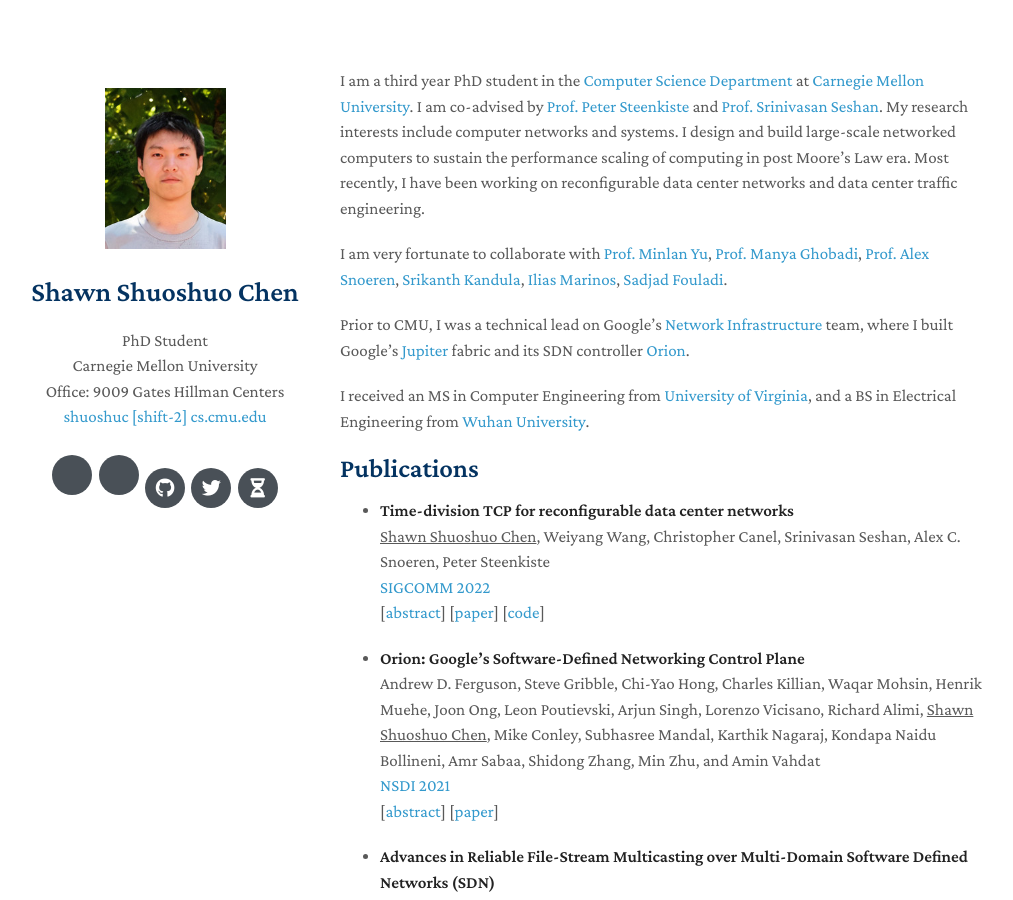
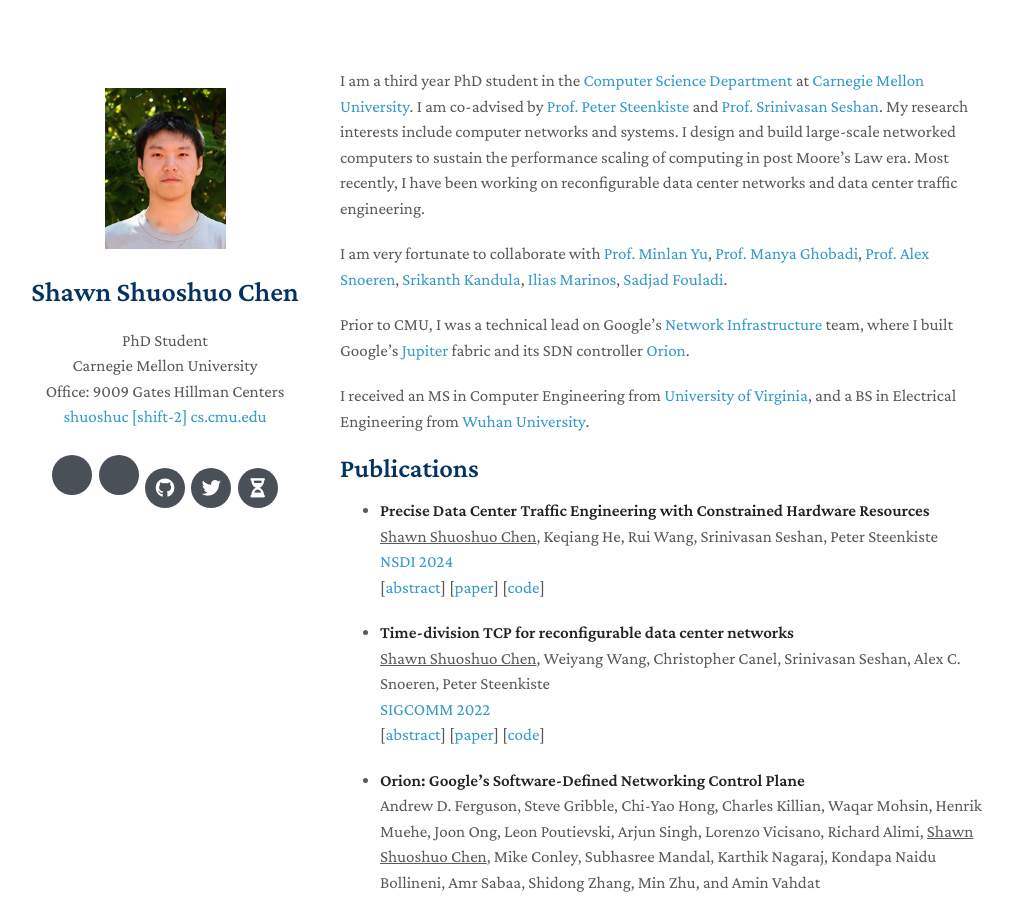
Before and after one commit to shuoshuc/homepage, a Jekyll site: the page built from index.md, in a window 1280 px wide and 900 px high. Shown: the whole window, without its empty margins (130-1143 px from the left). Built offline with Jekyll 4.4.1, drawn with Linux system fonts in a browser that asks for light colours; nearby versions of some CDN libraries; a style sheet for code colours, icons or effects is not loaded.

Commit message:
Add new NSDI paper

```diff
--- a/index.md
+++ b/index.md
@@ -12,13 +12,21 @@ I received an MS in Computer Engineering from [University of Virginia](https://w
 
 ## Publications
 
+- **Precise Data Center Traffic Engineering with Constrained Hardware Resources**
+  <br>
+  <u>Shawn Shuoshuo Chen</u>, Keqiang He, Rui Wang, Srinivasan Seshan, Peter Steenkiste
+  <br>
+  [NSDI 2024](https://www.usenix.org/conference/nsdi24)
+  <br>
+  [[abstract](https://dl.acm.org/doi/10.1145/3544216.3544254)] [[paper](./assets/papers/tdtcp-sigcomm22.pdf)] [[code](https://github.com/shuoshuc/TDTCP)]
+
 - **Time-division TCP for reconfigurable data center networks**
   <br>
   <u>Shawn Shuoshuo Chen</u>, Weiyang Wang, Christopher Canel, Srinivasan Seshan, Alex C. Snoeren, Peter Steenkiste
   <br>
   [SIGCOMM 2022](https://conferences.sigcomm.org/sigcomm/2022/)
   <br>
-  [[abstract](https://dl.acm.org/doi/10.1145/3544216.3544254)] [[paper](./assets/papers/tdtcp-sigcomm22.pdf)] [[code](https://github.com/shuoshuc/TDTCP)]
+  [[abstract]()] [[paper]()] [[code]()]
 
 - **Orion: Google's Software-Defined Networking Control Plane**
   <br>
```
